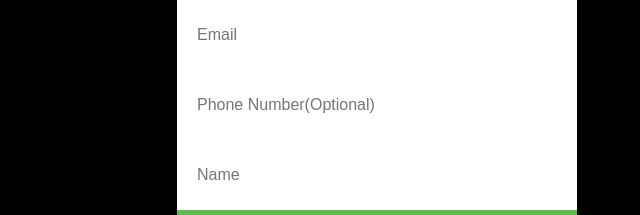
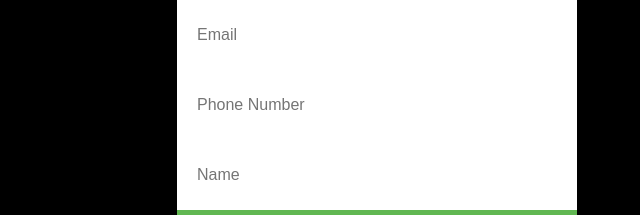
Before and after one commit to NAGESHGOWDA1993/NAGESHGOWDA1993.github.io, a plain HTML site: page index.html in a window 1280 px wide. Shown: the part 1908-2123 px from the top of the page, 223-863 px from the left. Drawn offline with nearby package versions, Linux system fonts and the light colour scheme.

Commit message:
Update index.html

```diff
--- a/index.html
+++ b/index.html
@@ -159,7 +159,7 @@
             <form   name="submit-to-google-sheet">
                 <input  id= "email"name="email" type="email" placeholder="Email" required>
                 <br>
-                <input  id= "num"name="num" type="number" placeholder="Phone Number(Optional)" required>
+                <input  id= "num"name="num" type="number" placeholder="Phone Number" required>
                 <br>
 
                 <input  id= "name"name="name" type="name" placeholder="Name" required>
```
